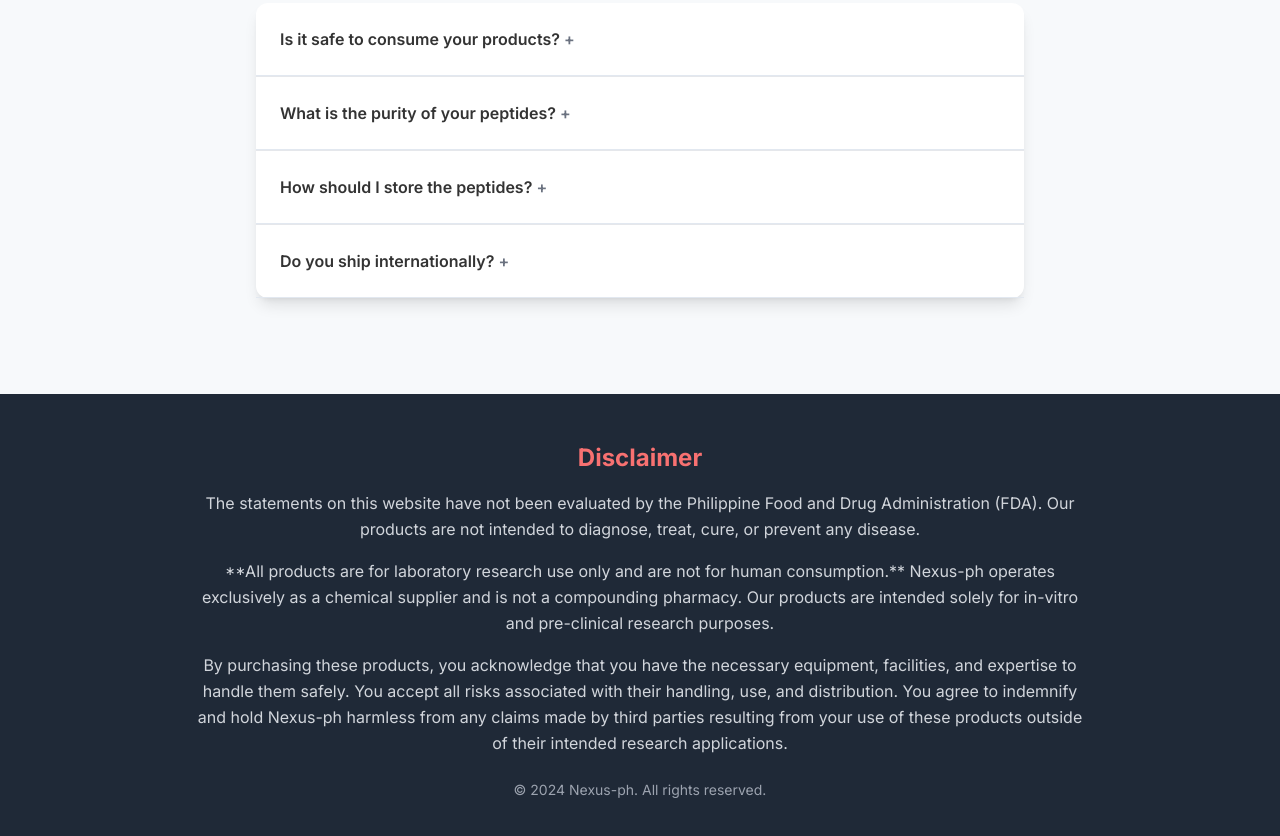
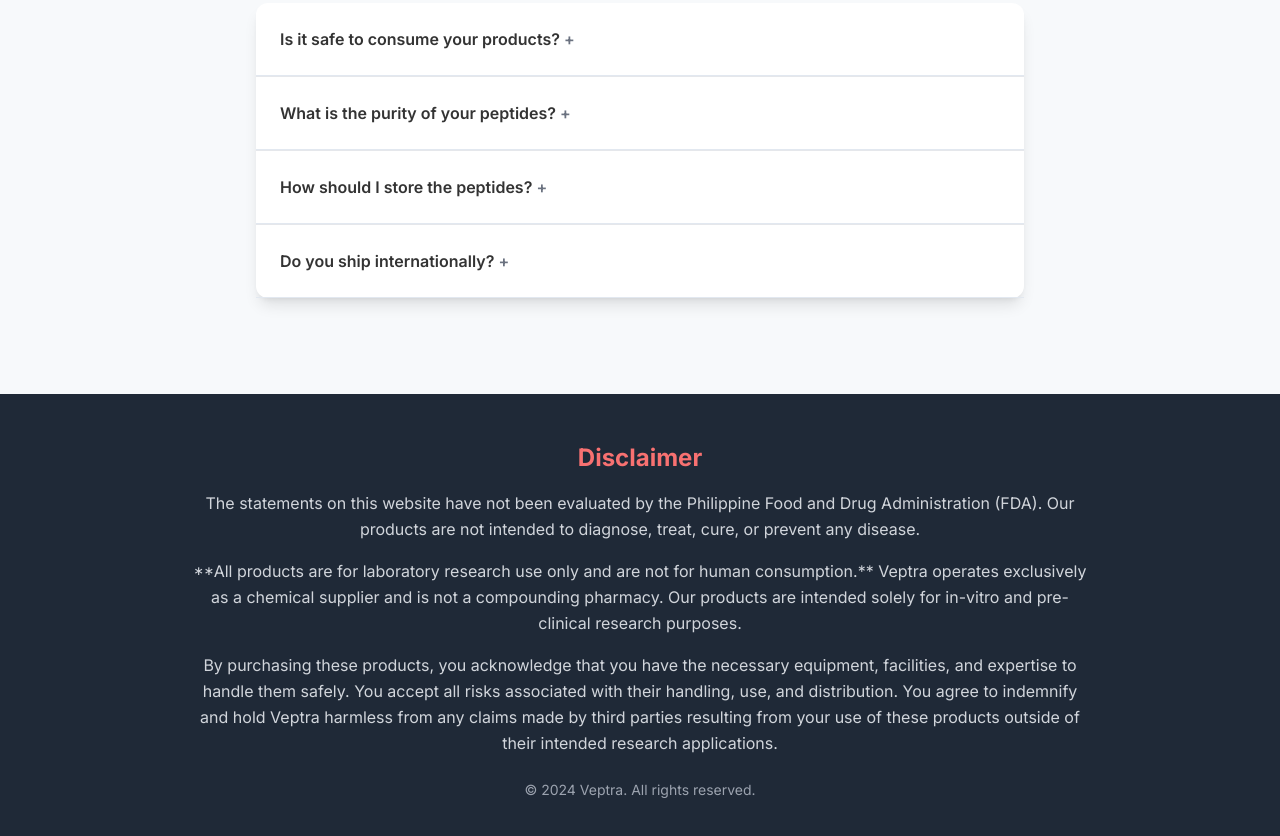
Before and after one commit to Nexus-PH/Nexus-PH-2, a plain HTML site: page index.html in a window 1280 px wide. Shown: the part 1783-2619 px from the top of the page. Drawn offline with nearby package versions, Linux system fonts and the light colour scheme.

Commit message:
Update index.html

```diff
--- a/index.html
+++ b/index.html
@@ -200,12 +200,12 @@
                 The statements on this website have not been evaluated by the Philippine Food and Drug Administration (FDA). Our products are not intended to diagnose, treat, cure, or prevent any disease.
             </p>
             <p class="text-gray-300 leading-relaxed mb-4">
-                **All products are for laboratory research use only and are not for human consumption.** Nexus-ph operates exclusively as a chemical supplier and is not a compounding pharmacy. Our products are intended solely for in-vitro and pre-clinical research purposes.
+                **All products are for laboratory research use only and are not for human consumption.** Veptra operates exclusively as a chemical supplier and is not a compounding pharmacy. Our products are intended solely for in-vitro and pre-clinical research purposes.
             </p>
             <p class="text-gray-300 leading-relaxed mb-6">
-                By purchasing these products, you acknowledge that you have the necessary equipment, facilities, and expertise to handle them safely. You accept all risks associated with their handling, use, and distribution. You agree to indemnify and hold Nexus-ph harmless from any claims made by third parties resulting from your use of these products outside of their intended research applications.
+                By purchasing these products, you acknowledge that you have the necessary equipment, facilities, and expertise to handle them safely. You accept all risks associated with their handling, use, and distribution. You agree to indemnify and hold Veptra harmless from any claims made by third parties resulting from your use of these products outside of their intended research applications.
             </p>
-            <p class="text-gray-400 text-sm">&copy; 2024 Nexus-ph. All rights reserved.</p>
+            <p class="text-gray-400 text-sm">&copy; 2024 Veptra. All rights reserved.</p>
         </div>
     </footer>
 
```
